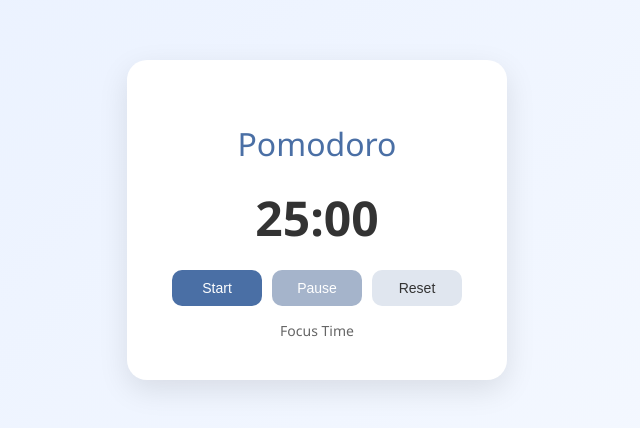
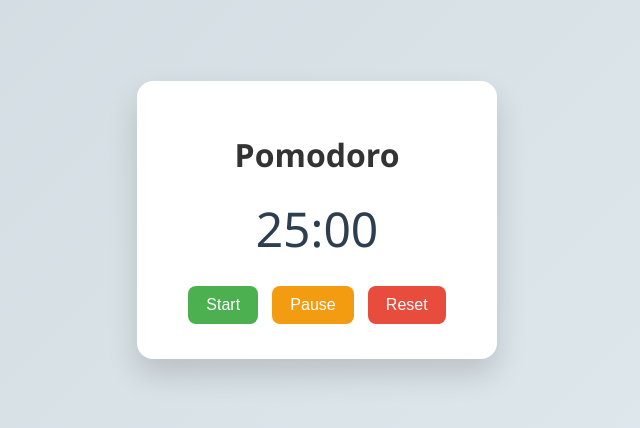
Before and after one commit to santiagoesmeralda342-ux/google-antigravity, a plain HTML site: page index.html in a window 1280 px wide. Shown: the part 180-608 px from the top of the page, without its empty margins (323-963 px from the left). Drawn offline with Linux system fonts and the light colour scheme.

Commit message:
Modificación reloj Pomodoro

```diff
--- a/index.html
+++ b/index.html
@@ -1,89 +1,66 @@
 <!DOCTYPE html>
-<html lang="en">
+<html lang="es">
 <head>
     <meta charset="UTF-8">
-    <title>Pomodoro Timer</title>
+    <title>Pomodoro App</title>
     <style>
         body {
-            margin: 0;
+            font-family: 'Segoe UI', sans-serif;
+            background: linear-gradient(135deg, #cfd9df, #e2ebf0);
             height: 100vh;
             display: flex;
             justify-content: center;
             align-items: center;
-            background: linear-gradient(135deg, #e8f0ff, #f7faff);
-            font-family: "Segoe UI", Arial, sans-serif;
-            color: #333;
+            margin: 0;
         }
 
         .container {
             background: #ffffff;
-            padding: 40px;
-            border-radius: 20px;
-            box-shadow: 0 10px 30px rgba(0,0,0,0.1);
+            padding: 30px;
+            border-radius: 16px;
+            box-shadow: 0 15px 30px rgba(0,0,0,0.15);
             text-align: center;
             width: 300px;
         }
 
         h1 {
             margin-bottom: 20px;
-            font-weight: 500;
-            color: #4a6fa5;
+            color: #333;
         }
 
-        .timer {
+        #timer {
             font-size: 48px;
             margin: 20px 0;
-            font-weight: bold;
-        }
-
-        .buttons {
-            display: flex;
-            justify-content: space-between;
-            margin-top: 20px;
+            color: #2c3e50;
         }
 
         button {
-            flex: 1;
-            margin: 0 5px;
-            padding: 10px;
+            padding: 10px 18px;
+            margin: 5px;
             border: none;
-            border-radius: 10px;
-            font-size: 14px;
+            border-radius: 8px;
+            font-size: 16px;
             cursor: pointer;
             transition: background 0.3s;
         }
 
         .start {
-            background-color: #4a6fa5;
+            background: #4CAF50;
             color: white;
         }
 
-        .start:hover {
-            background-color: #3b5f8a;
-        }
-
         .pause {
-            background-color: #a5b4cb;
+            background: #f39c12;
             color: white;
         }
 
-        .pause:hover {
-            background-color: #8fa1be;
+        .reset {
+            background: #e74c3c;
+            color: white;
         }
 
-        .reset {
-            background-color: #e0e6ef;
-            color: #333;
-        }
-
-        .reset:hover {
-            background-color: #cfd7e6;
-        }
-
-        .mode {
-            margin-top: 15px;
-            font-size: 14px;
-            color: #666;
+        button:hover {
+            opacity: 0.9;
         }
     </style>
 </head>
@@ -91,51 +68,34 @@
 
 <div class="container">
     <h1>Pomodoro</h1>
-    <div class="timer" id="timer">25:00</div>
-
-    <div class="buttons">
-        <button class="start" onclick="startTimer()">Start</button>
-        <button class="pause" onclick="pauseTimer()">Pause</button>
-        <button class="reset" onclick="resetTimer()">Reset</button>
-    </div>
-
-    <div class="mode" id="mode">Focus Time</div>
+    <div id="timer">25:00</div>
+    <button class="start" onclick="startTimer()">Start</button>
+    <button class="pause" onclick="pauseTimer()">Pause</button>
+    <button class="reset" onclick="resetTimer()">Reset</button>
 </div>
 
 <script>
-    let workTime = 25 * 60;
-    let breakTime = 5 * 60;
-    let timeLeft = workTime;
+    let time = 25 * 60;
     let timerInterval = null;
-    let isWork = true;
 
     function updateDisplay() {
-        let minutes = Math.floor(timeLeft / 60);
-        let seconds = timeLeft % 60;
+        const minutes = Math.floor(time / 60);
+        const seconds = time % 60;
         document.getElementById("timer").textContent =
-            `${minutes.toString().padStart(2, "0")}:${seconds.toString().padStart(2, "0")}`;
+            `${minutes.toString().padStart(2, '0')}:${seconds.toString().padStart(2, '0')}`;
     }
 
     function startTimer() {
         if (timerInterval) return;
 
         timerInterval = setInterval(() => {
-            timeLeft--;
-            updateDisplay();
-
-            if (timeLeft <= 0) {
+            if (time > 0) {
+                time--;
+                updateDisplay();
+            } else {
                 clearInterval(timerInterval);
                 timerInterval = null;
-                isWork = !isWork;
-
-                if (isWork) {
-                    timeLeft = workTime;
-                    document.getElementById("mode").textContent = "Focus Time";
-                } else {
-                    timeLeft = breakTime;
-                    document.getElementById("mode").textContent = "Break Time";
-                }
-                updateDisplay();
+                alert("⏰ ¡Tiempo terminado! Descansa un poco.");
             }
         }, 1000);
     }
@@ -147,9 +107,7 @@
 
     function resetTimer() {
         pauseTimer();
-        isWork = true;
-        timeLeft = workTime;
-        document.getElementById("mode").textContent = "Focus Time";
+        time = 25 * 60;
         updateDisplay();
     }
 
```
